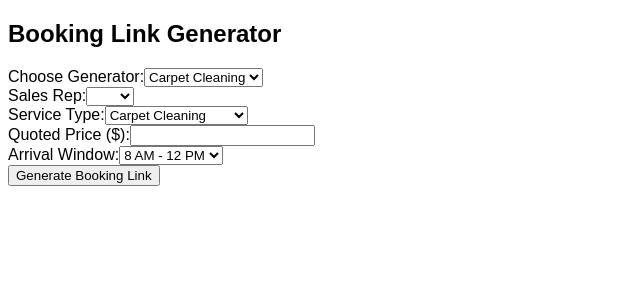
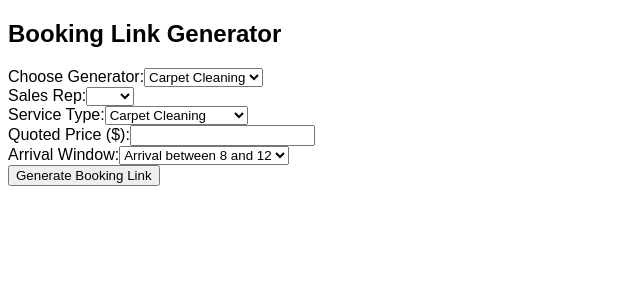
Before and after one commit to Samedaysteamer/booking-link-generator, a React (Vite) app: page / in a window 1280 px wide. Shown: the top 300 px of the page, without its empty margins (0-640 px from the left). Built offline with nearby package versions, Linux system fonts and the light colour scheme.

Commit message:
Update App.jsx

```diff
--- a/App.jsx
+++ b/App.jsx
@@ -7,7 +7,7 @@ export default function App() {
 
   const [serviceType, setServiceType] = useState('Carpet Cleaning');
   const [quotedPrice, setQuotedPrice] = useState('');
-  const [arrivalWindow, setArrivalWindow] = useState('8 AM - 12 PM');
+  const [arrivalWindow, setArrivalWindow] = useState('Arrival between 8 and 12');
 
   const [blockPrice, setBlockPrice] = useState('');
   const [blockHours, setBlockHours] = useState('2');
@@ -157,17 +157,17 @@ CashApp payment $5 fee
             <select value={arrivalWindow} onChange={(e) => setArrivalWindow(e.target.value)}>
               {mode === 'carpet' && (
                 <>
-                  <option>8 AM - 12 PM</option>
-                  <option>10 AM - 2 PM</option>
-                  <option>12 PM - 4 PM</option>
-                  <option>1 PM - 5 PM</option>
-                  <option>3 PM - 7 PM</option>
+                  <option>Arrival between 8 and 12</option>
+                  <option>Arrival between 10 and 2</option>
+                  <option>Arrival between 12 and 4</option>
+                  <option>Arrival between 1 and 5</option>
+                  <option>Arrival between 3 and 7</option>
                 </>
               )}
               {mode === 'duct' && (
                 <>
-                  <option>8 AM - 12 PM</option>
-                  <option>1 PM - 5 PM</option>
+                  <option>Arrival between 8 and 12</option>
+                  <option>Arrival between 1 and 5</option>
                 </>
               )}
             </select>
```
